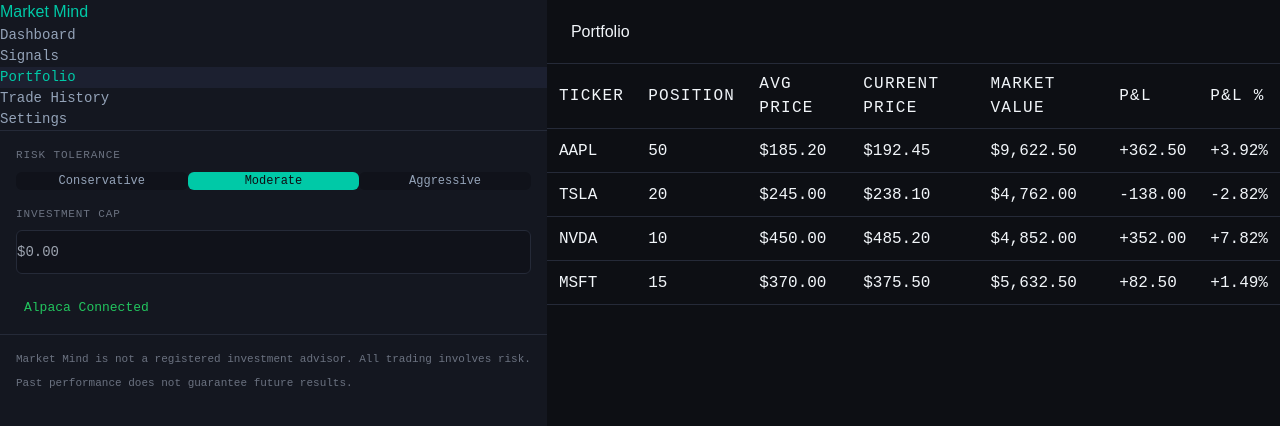
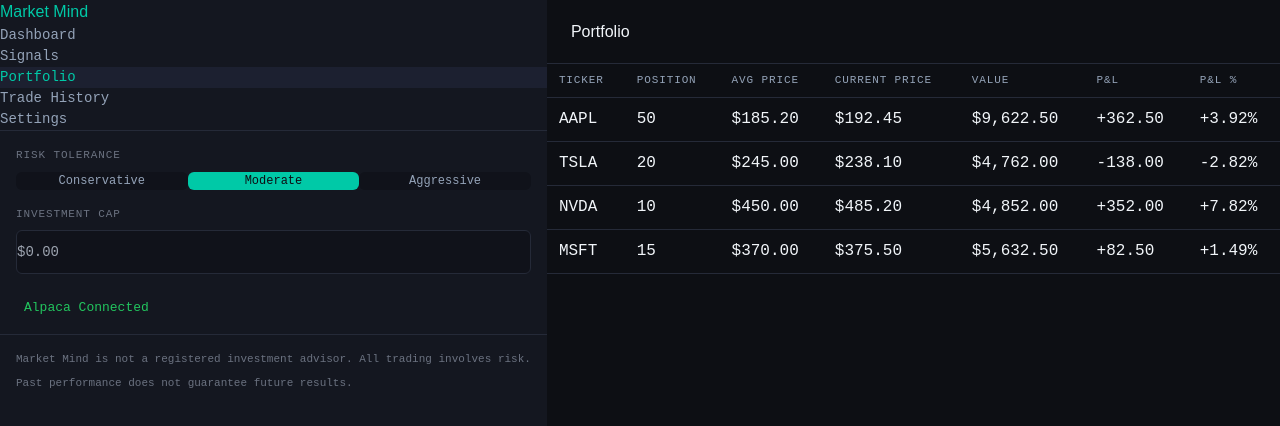
Before and after one commit to AEGIS-OSX/market-mind, a Next.js app: page /dashboard/portfolio in a window 1280 px wide. Shown: the top 426 px of the page. Built offline with nearby package versions, Linux system fonts and the light colour scheme.

Commit message:
fix: Portfolio Page — Positions Table [worker-coder via sterling, fix-1]

```diff
--- a/app/dashboard/portfolio/page.tsx
+++ b/app/dashboard/portfolio/page.tsx
@@ -1,7 +1,6 @@
 "use client";
 
 import React, { useState, useEffect } from "react";
-import { motion } from "framer-motion";
 
 /**
  * Market Mind Portfolio Page
@@ -112,19 +111,19 @@
       <section className="flex-1 overflow-auto">
         <table className="w-full border-collapse text-left">
           <thead>
-            <tr className="border-bottom border-[var(--color-border)]">
+            <tr>
               {[
                 "Ticker",
                 "Position",
                 "Avg Price",
                 "Current Price",
-                "Market Value",
+                "Value",
                 "P&L",
                 "P&L %",
               ].map((header) => (
                 <th
                   key={header}
-                  className="px-[12px] py-[8px] text-[var(--text-xs)] font-normal uppercase tracking-[0.08em] text-[var(--color-text-secondary)] border-b border-[var(--color-border)]"
+                  className="px-[12px] py-[8px] text-[11px] font-normal uppercase tracking-[0.08em] text-[var(--color-text-secondary)] border-b border-[var(--color-border)]"
                 >
                   {header}
                 </th>
@@ -148,10 +147,8 @@
               </tr>
             ) : (
               positions.map((pos) => (
-                <motion.tr
+                <tr
                   key={pos.ticker}
-                  initial={{ opacity: 0 }}
-                  animate={{ opacity: 1 }}
                   className="h-[44px] border-b border-[var(--color-border)] hover:bg-[var(--color-surface-2)] transition-colors cursor-default"
                 >
                   <td className="px-[12px] font-[family-name:var(--font-body)] text-[var(--text-ticker)] font-medium text-[var(--color-text-primary)]">
@@ -191,7 +188,7 @@
                   >
                     {pos.pnlPercent > 0 ? "+" : ""}{pos.pnlPercent.toFixed(2)}%
                   </td>
-                </motion.tr>
+                </tr>
               ))
             )}
           </tbody>
```
